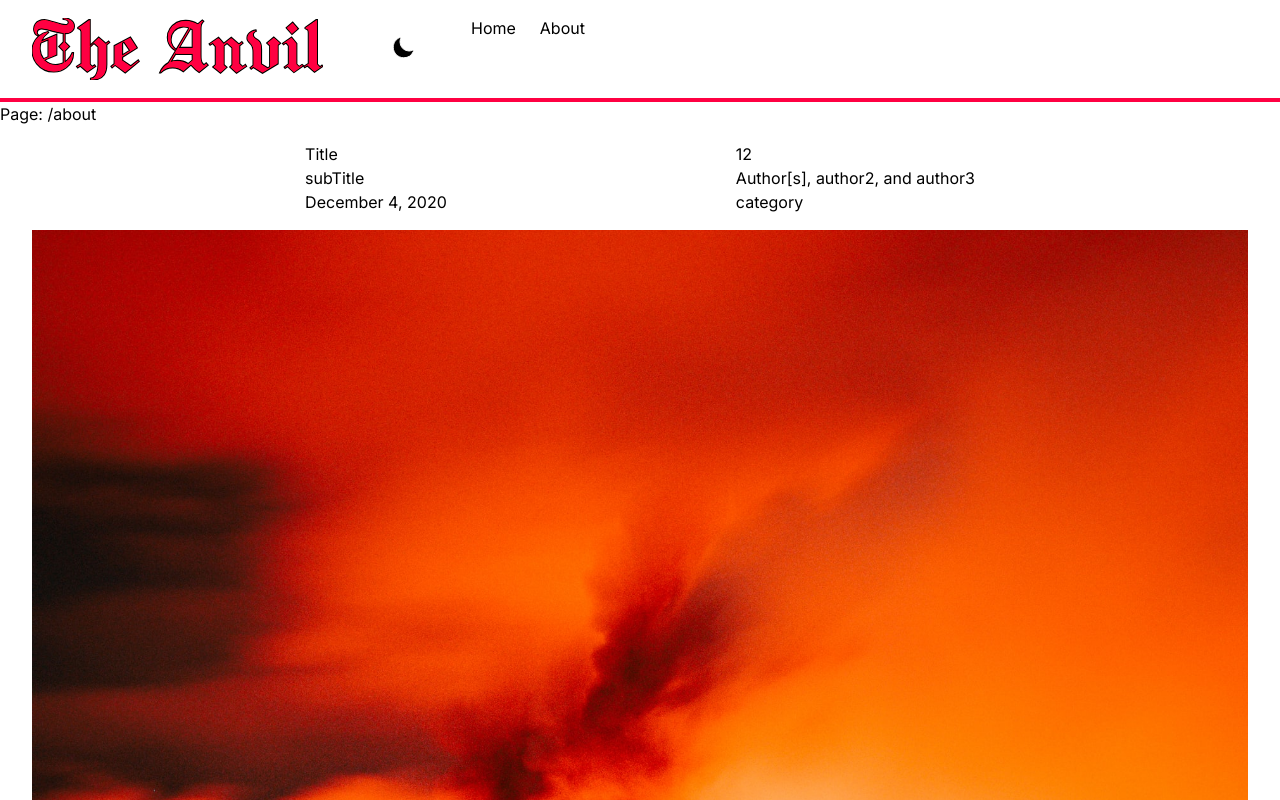
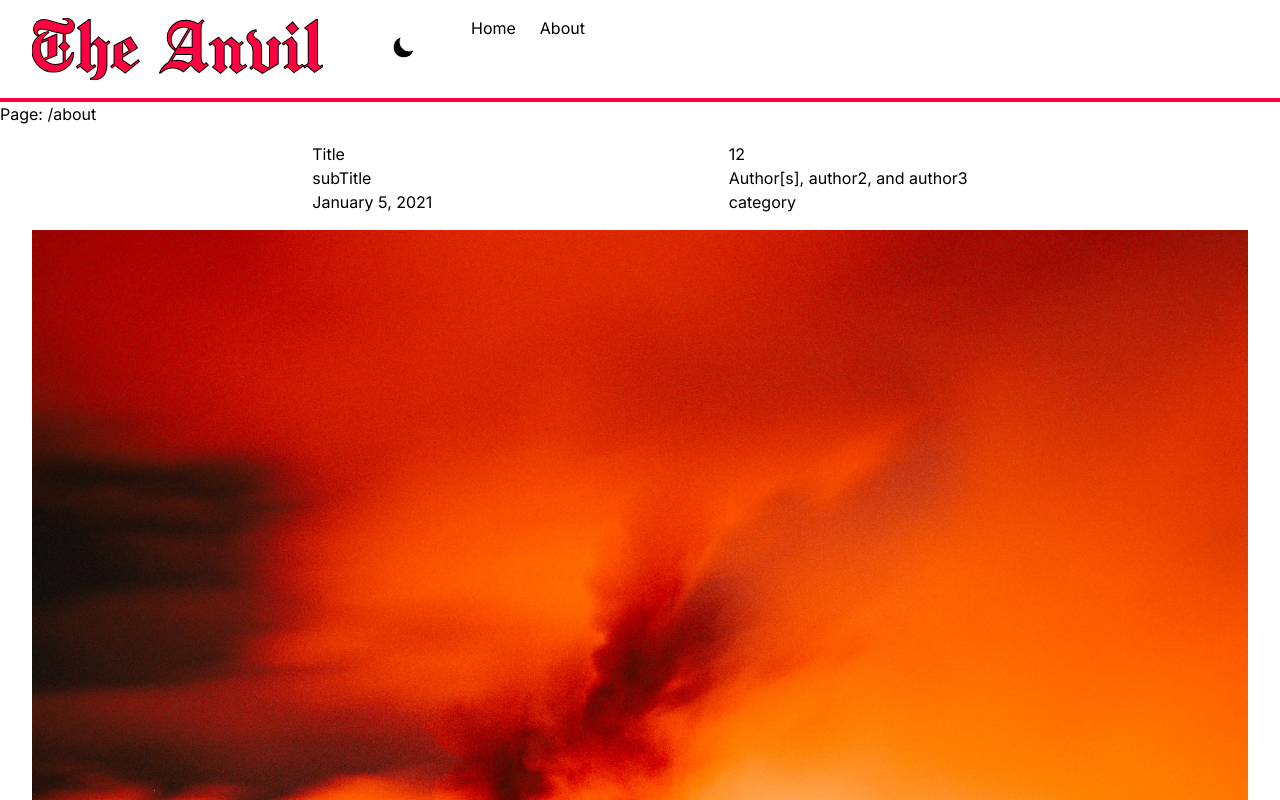
Before and after one commit to B3N101/r1, a Next.js app: page /about in a window 1280 px wide. Shown: the top 800 px of the page. Built offline with nearby package versions, Linux system fonts and the light colour scheme.

Commit message:
:ambulance: fixed Date issue

```diff
--- a/app/(user)/about/page.tsx
+++ b/app/(user)/about/page.tsx
@@ -6,6 +6,8 @@ import Navbar from "@app/components/Navbar";
 
 export default function Page() {
 	const pageName = usePathname();
+	const givenDate:Date = new Date(2021, 0, 1);
+
 	return (
 		<div>
 			<p>Page: {pageName} </p>
@@ -14,7 +16,7 @@ export default function Page() {
 					title="Title"
 					subTitle="subTitle"
 					views={12}
-				date={new Date(2021, 0, 0)}
+					date={new Date(2021, 0, 1)}
 					published={true}
 					authors={["Author[s]", "author2", "author3"]}
 					category="category"
@@ -33,7 +35,6 @@ Praesent euismod ante lorem, ut posuere ligula suscipit eu. Nunc ultricies dui m
 					}}
 				></Post>
 			</div>
-
 		</div>
 	);
 }
--- a/app/components/Post.tsx
+++ b/app/components/Post.tsx
@@ -15,7 +15,7 @@ type AppProps = {
 	date: Date;
 };
 
-enum Date {
+enum Month {
 	January,
 	February,
 	March,
@@ -62,7 +62,7 @@ export default function Post({
 					<h1>{title}</h1>
 					<h2>{subTitle}</h2>
 					<h2>
-						{Date[date.getMonth()] +
+						{Month[date.getMonth()] +
 							" " +
 							date.getDay() +
 							", " +
--- a/app/components/icons/ThemeSwitch.tsx
+++ b/app/components/icons/ThemeSwitch.tsx
@@ -25,9 +25,9 @@ const ThemeSwitch = () => {
 			}
 		>
 			{mounted && (theme === "dark" || resolvedTheme === "dark") ? (
-				<Image src={sunlogo} width={24} height={24} className="h-6 w-6" />
+				<Image src={sunlogo} alt="sunicon" width={24} height={24} className="h-6 w-6" />
 			) : (
-				<Image src={moonlogo} width={24} height={24} className="h-6 w-6" />
+				<Image src={moonlogo} alt="moonicon" width={24} height={24} className="h-6 w-6" />
 			)}
 		</button>
 	);
```
Lines whose indentation alone changed are shown as unchanged.
